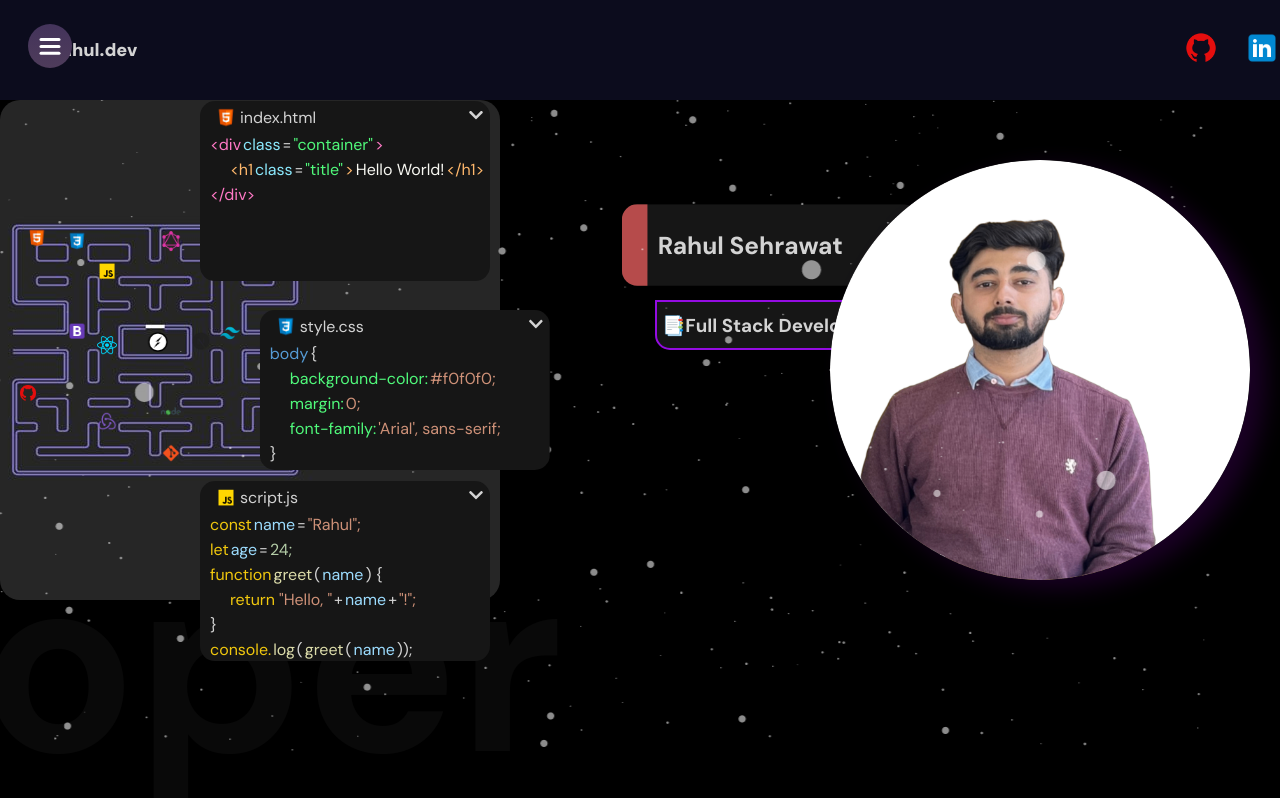
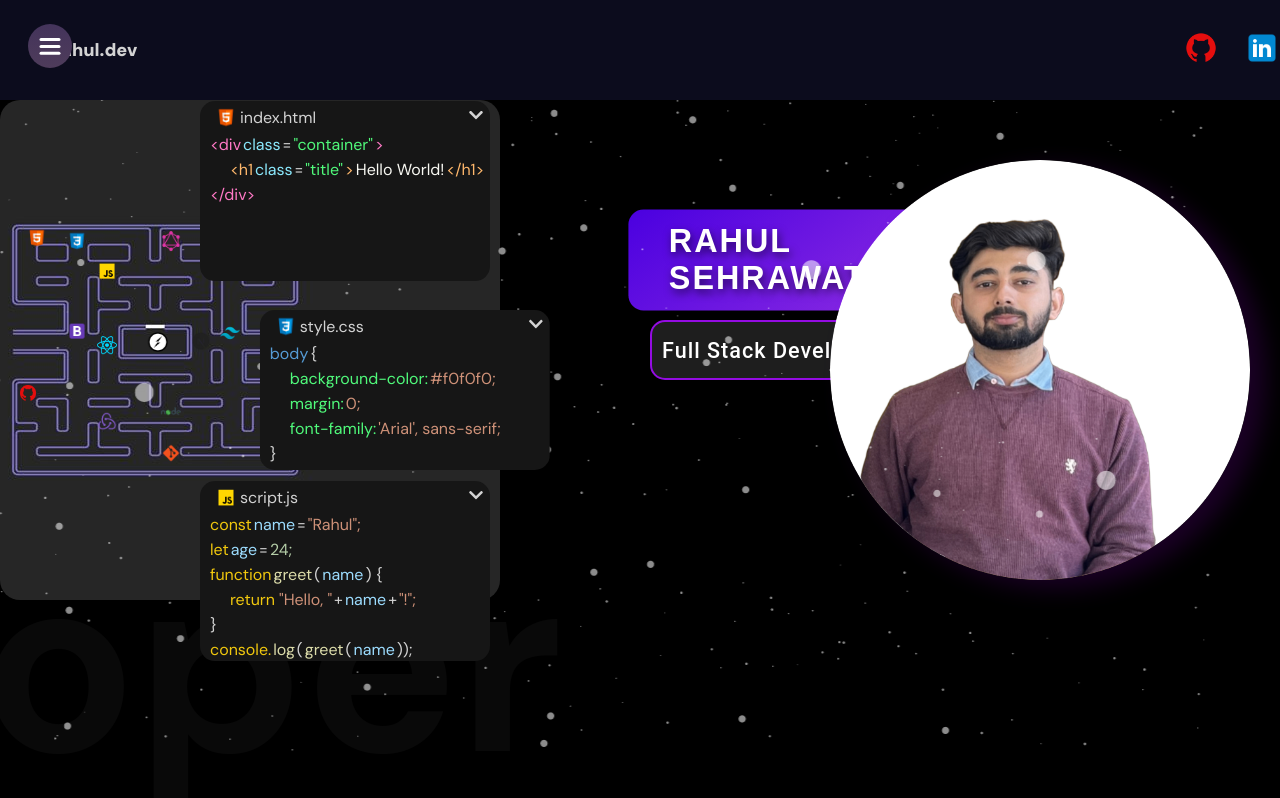
Before and after one commit to Rahul-sehrawat/portfolio, a React (Vite) app: page / in a window 1280 px wide. Shown: the top 798 px of the page. Built offline with nearby package versions, Linux system fonts and the light colour scheme.

Commit message:
Changed Rahul.css File

```diff
--- a/src/components/Rahul/Rahul.jsx
+++ b/src/components/Rahul/Rahul.jsx
@@ -197,8 +197,11 @@ const Rahul = () =>{
             <h1>Rahul Sehrawat</h1>
           </div>
           <div className="job-div">
-          <h3>📑Full Stack Developer</h3>
-          </div>
+  <h3>
+    Full Stack Developer <span className="emoji">👨🏻‍💻</span>
+  </h3>
+</div>
+
 
           <motion.div style={{alignItems:'center', textAlign:'center'}}  variants={textVariants} initial="initial" animate="animate" className="imageContainer">
                   <img src="/profile-pic.png" alt=""/>
--- a/src/components/Rahul/Rahul.scss
+++ b/src/components/Rahul/Rahul.scss
@@ -263,49 +263,90 @@
   scale: 2;
 }
 
-.intro-div{
+.intro-div {
   position: relative;
   top: -400px;
   left: 620px;
 
-  background-color: rgb(22, 22, 22);
-  width: 290px;
-  height: 80px;
+  background: linear-gradient(145deg, #4A00E0, #8E2DE2); /* Sleek gradient */
+  width: 300px;
+  height: 100px;
   border-radius: 15px;
-  animation: name-animation 3s infinite;
   display: flex;
   align-items: center;
   gap: 10px;
-  margin: 5px;
-
+  margin: 10px;
+  padding: 15px;
+  box-shadow: 0 4px 15px rgba(0, 0, 0, 0.5); /* Subtle shadow for depth */
+  transition: transform 0.3s ease, box-shadow 0.3s ease;
+  animation: name-animation 3s infinite;
 }
 
-.job-div{
+.intro-div:hover {
+  transform: scale(1.05); /* Gentle scale on hover */
+  box-shadow: 0 8px 25px rgba(0, 0, 0, 0.7); /* Shadow deepens */
+}
+
+.job-div {
   position: relative;
   top: -400px;
   left: 640px;
-  background-color: rgb(22, 22, 22);
-  width: 290px;
-  height: 50px;
-  border-radius: 0 15px ;
+  background-color: #1e1e1e;
+  width: 300px;
+  height: 60px;
+  border-radius: 15px 15px 15px 15px;
   display: flex;
   align-items: center;
-  padding-left: 5px;
-  margin: 15px;
-  border: 2px solid  #940ce2;
-
+  padding-left: 10px;
+  margin: 10px;
+  border: 2px solid #940ce2;
+  transition: background-color 0.3s ease, border-color 0.3s ease;
 }
 
-.block-fill{
-  width: 25px;
+.job-div:hover {
+  background-color: #333; /* Slight color change */
+  border-color: #ff6f61; /* Change to a warmer color on hover */
+}
+
+.block-fill {
+  width: 20px;
   height: 80px;
-  background: #b64b4b;
   border-radius: 15px 0 0 15px;
 }
 
+h1 {
+  font-size: 2rem; /* Larger, bold heading */
+  font-weight: bold;
+  color: #ffffff;
+  font-family: 'Poppins', sans-serif; /* Modern, sleek font */
+  letter-spacing: 2px; /* Adds space between letters for readability */
+  text-transform: uppercase; /* Gives the name a bold, commanding look */
+  text-shadow: 2px 4px 8px rgba(0, 0, 0, 0.6); /* Gives depth to the text */
+  margin: 0;
+}
+
+h3 {
+  font-size: 1.35rem;
+  font-weight: 500;
+  color: #ffffff;
+  font-family: 'Roboto', sans-serif;
+  margin: 0;
+  padding: 0;
+  letter-spacing: 1px;
+  display: flex;
+  align-items: center;
+  gap: 8px;
+}
+
+.emoji {
+  font-size: 1.75em; /* Adjust the size as needed */
+}
 
 @keyframes name-animation {
-  0%,100%{scale: 1.2;}
-  50%{scale: 1;}
-
+  0%, 100% {
+    transform: scale(1.1);
+  }
+  50% {
+    transform: scale(1);
+  }
 }
```
